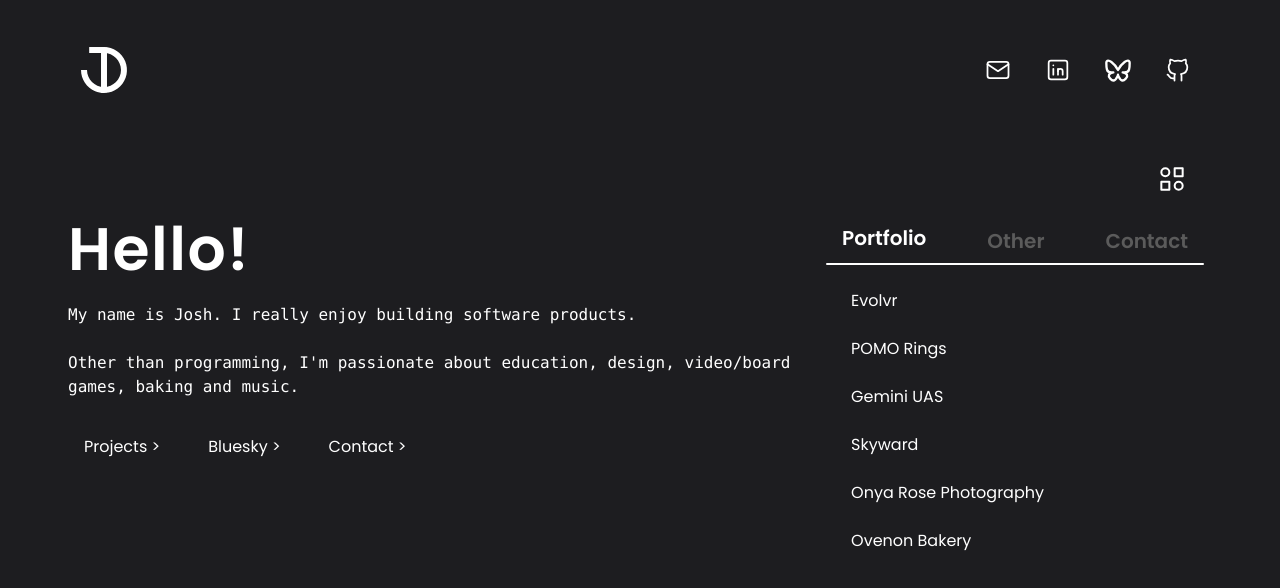
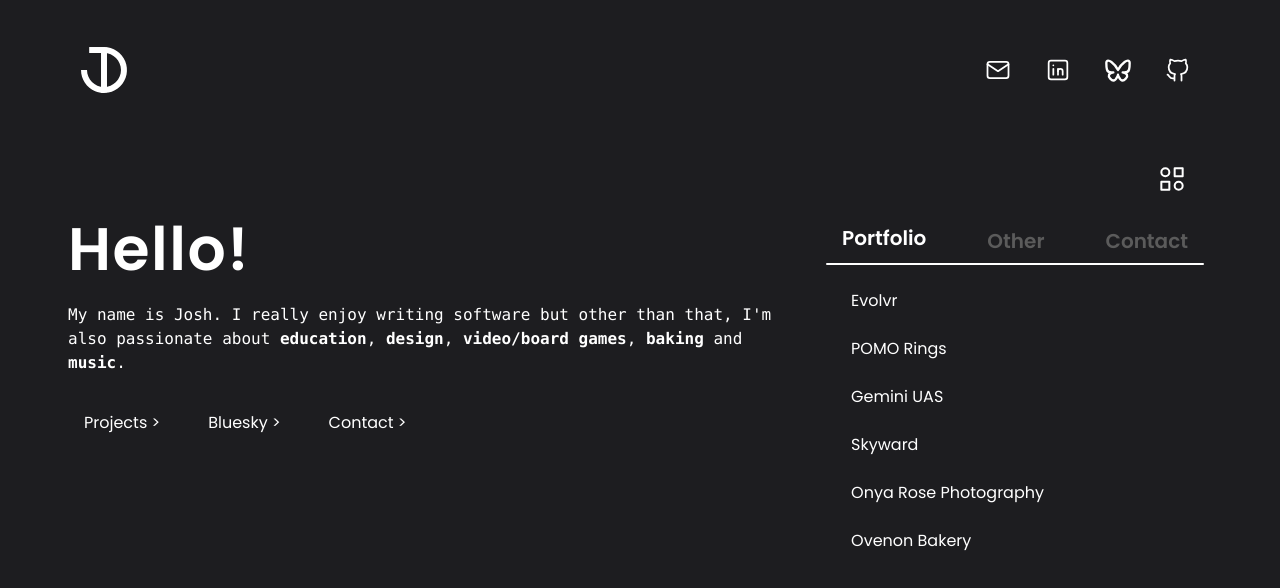
Before and after one commit to boonaki/portfolioV3, a Next.js app: page / in a window 1280 px wide. Shown: the top 588 px of the page. Built offline with nearby package versions, Linux system fonts and the light colour scheme.

Commit message:
changed bio

```diff
--- a/src/pages/index.js
+++ b/src/pages/index.js
@@ -29,9 +29,7 @@ export default function Home() {
                         </div>
                         <div className="">
                             <div className='font-mono'>
-                                <p className=''>My name is Josh. I really enjoy building software products.</p>
-                                <br />
-                                <p>Other than programming, I'm passionate about education, design, video/board games, baking and music.</p>
+                                <p className=''>My name is Josh. I really enjoy writing software but other than that, I'm also passionate about <b>education</b>, <b>design</b>, <b>video/board games</b>, <b>baking</b> and <b>music</b>.</p>
                                 <br />
                             </div>
                             <div className="flex flex-wrap">
```
